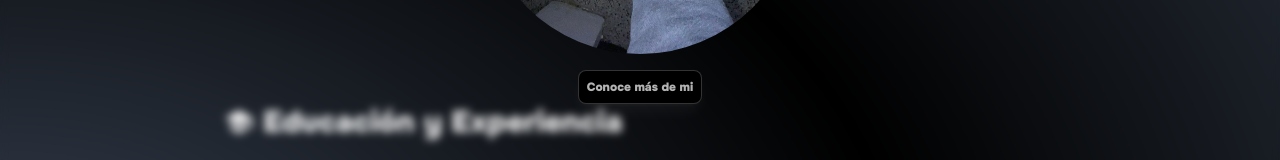
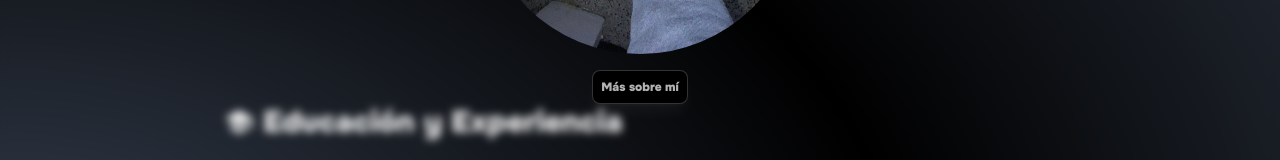
Before and after one commit to Hypeyiii/react_portfolio, a React (Vite) app: page / in a window 1280 px wide. Both pictures are taken after a click on the element 285 px from the left and 190 px from the top of the page. Shown: the part 481-641 px from the top of the page. Built offline with nearby package versions, Linux system fonts and the light colour scheme.

Commit message:
fixed menu when about me modal is open

```diff
--- a/src/App.jsx
+++ b/src/App.jsx
@@ -90,16 +90,13 @@ function App() {
         from-gray-700 via-black to-gray-700"></div>
       }
     </div>
-    <div className={`z-50 top-0 md:right-0 md:left-0 mx-auto
-                   ${isMobile ? 'mt-0 absolute': 'mt-1 fixed'}`}>
+    <div className={`z-50 fixed top-0 md:right-0 md:left-0 mx-auto
+                   ${isMobile ? 'mt-0': 'mt-1'}`}>
         {isMobile ?
         <>
-          {isAboutMeModal ? ""
-          :
-          <>
           <div className={`fixed w-full h-[56px] flex flex-row justify-between items-center px-6
          ${isMenu ? "bg-transparent" : "backdrop-blur-md"} ${darkMode ? "text-black" : "text-white/85"}`}>
-          <button className={`z-50 relative`}
+          <button className={`relative`}
                    onClick={handleMenuModal}>
             {isMenu ? <RiMenuFoldLine className='size-6'/> : <RiMenuUnfoldFill className='size-6'/>}
           </button>
@@ -107,8 +104,6 @@ function App() {
             {isMenu ? "" : "IF"}
           </h1>
           </div>
-          </>
-          }
             <div className='entrance menu h-screen w-screen hidden fixed'
               onClick={handleMenuModal} onScroll={closeMenuModal}>
                 <div className="fixed inset-0 bg-black opacity-70 h-screen"></div>
@@ -206,7 +201,7 @@ function App() {
             onClose={closeModal}
             img={avatar}
             buttonText={
-              languageMode ? "Knowm more about me" : "Conoce más de mi"
+              languageMode ? "More about me" : "Más sobre mí"
 
             }
             buttonClass={`${darkMode ? "hover:bg-black" : "hover:bg-white/5"}`}
--- a/src/hooks/AboutMeModal.jsx
+++ b/src/hooks/AboutMeModal.jsx
@@ -3,11 +3,11 @@ import { SiExpress, SiPostgresql, SiSocketdotio } from "react-icons/si";
 
 const AboutMeModal = ({ onClose, children, aboutMeText , aboutMeModalClass, bgClass, presentationText, presentationClass, aboutMeClass}) => {
     return (
-      <div className={`${aboutMeModalClass} w-[350px] sm:w-[500px] md:w-[700px] lg:w-[850px] mx-auto fixed inset-0 z-40 bg-none px-4 flex justify-center
+      <div className={`z-40 ${aboutMeModalClass} w-[350px] sm:w-[500px] md:w-[700px] lg:w-[850px] mx-auto fixed inset-0 bg-none px-4 flex justify-center
         items-center`}>
         <div className={`fixed inset-0 ${bgClass}`} onClick={onClose}></div>
         <div className={`${aboutMeClass} flex flex-col md:flex-row justify-center items-center m-auto w-auto h-auto gap-4`}>
-            <div className={`z-50 text-xs sm:text-lg text-pretty gap-y-1 flex flex-col `}>
+            <div className={`text-xs sm:text-lg text-pretty gap-y-1 flex flex-col `}>
               <h1 className={`${presentationClass} text-sm sm:text-xl`}>{presentationText}</h1>
               <h1>{aboutMeText}</h1>
               <ul className="flex items-center justify-start gap-x-4 mt-1">
--- a/src/hooks/ImageModal.jsx
+++ b/src/hooks/ImageModal.jsx
@@ -7,7 +7,7 @@ const ImageModal = ({ onClose, children, animationModal, buttonText, buttonClass
           <a
             onClick={onClick}
              className={`cursor-pointer p-2 border rounded-lg shadow-lg shadow-white/5 bg-black border-white/20 text-white text-xs
-                        transition-all duration-300 md:font-semibold active:scale-105 active:duration-75 font-semibold text-white/70
+                        transition-all duration-300 md:font-semibold active:scale-105 active:duration-75 text-white/70
                         hover:text-white ${buttonClass}`}>
                     {buttonText}
             </a >
```
